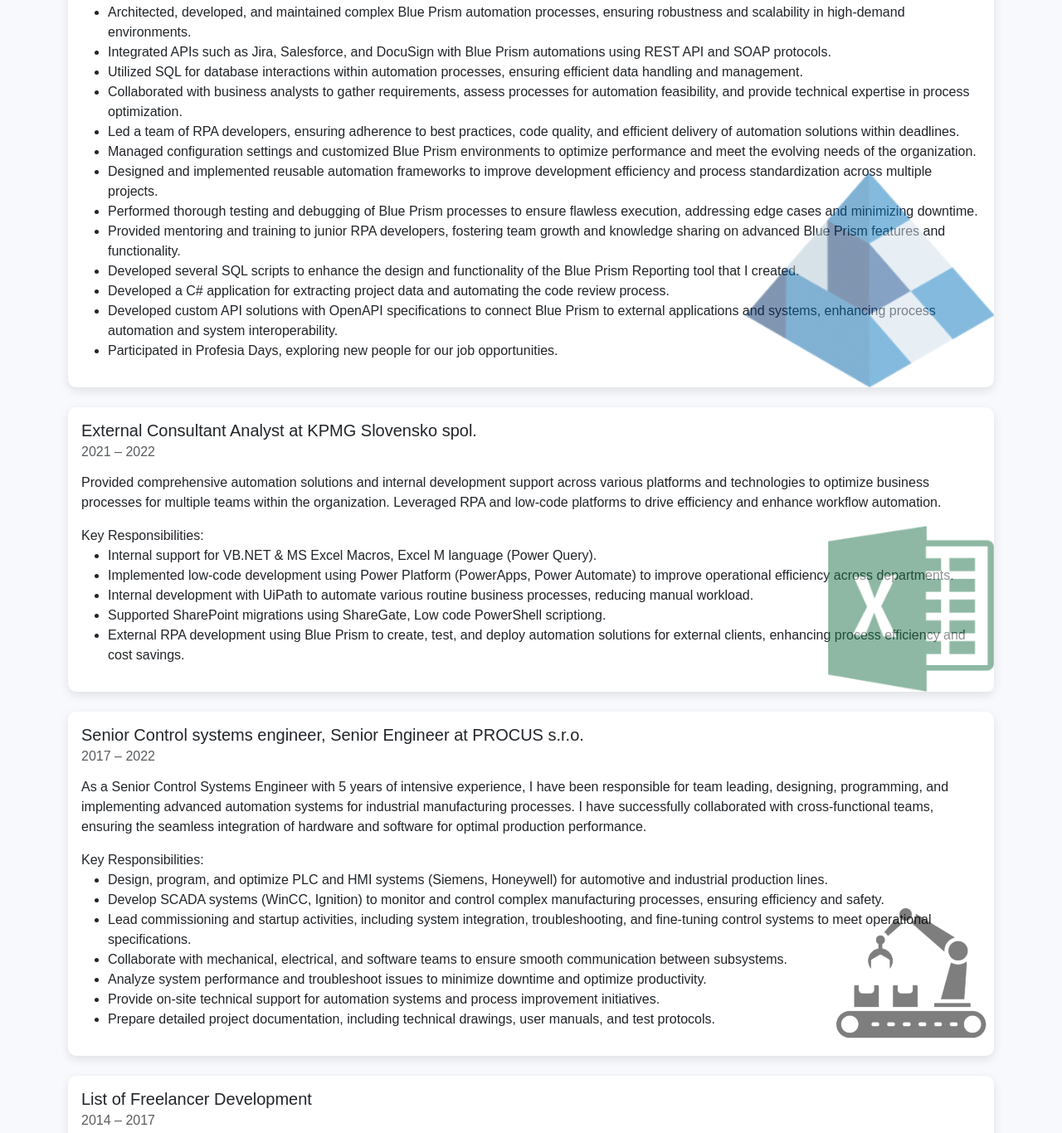
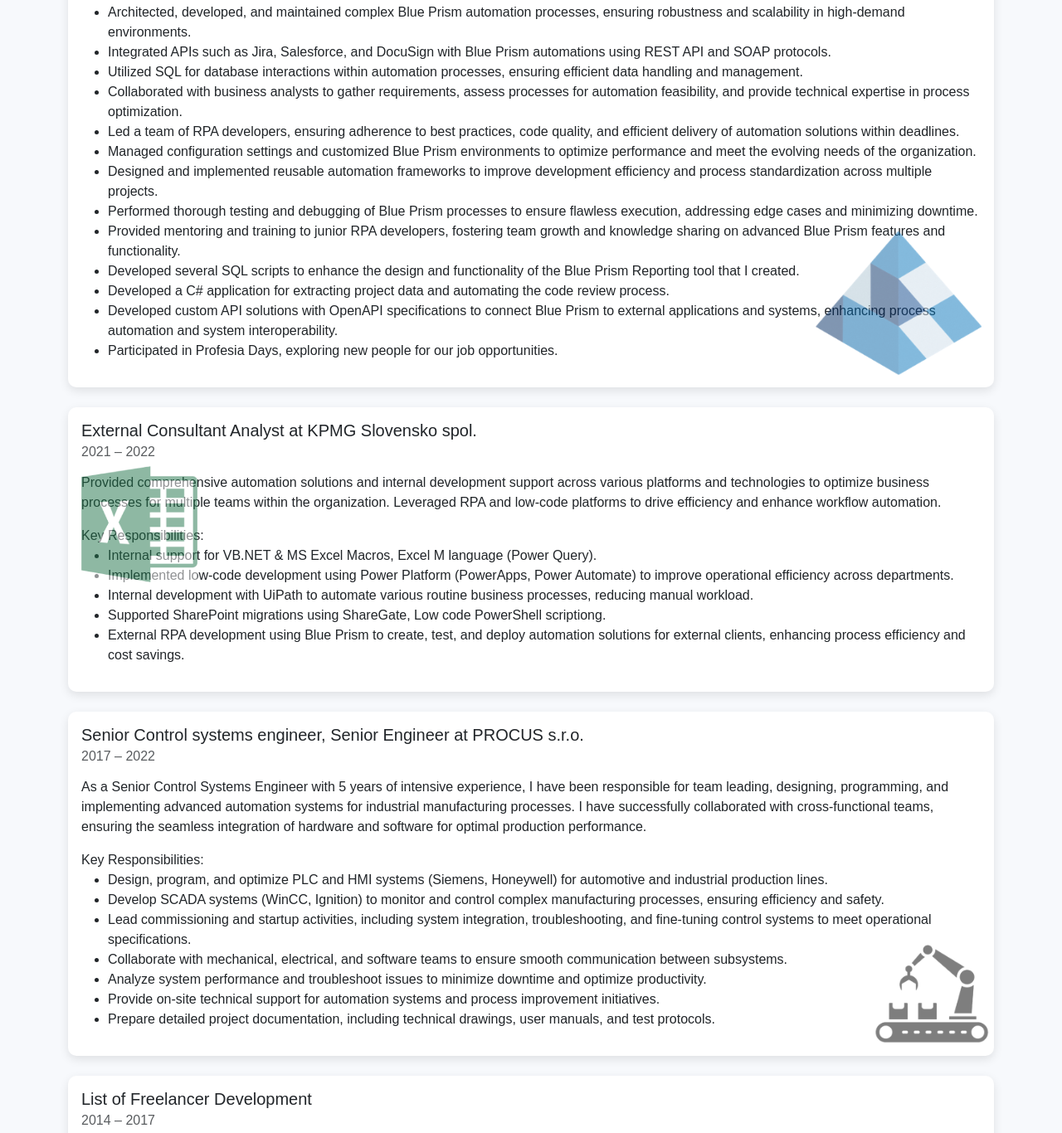
Before and after one commit to Jozef-1991/CV, a plain HTML site: page index.html in a window 1280 px wide. Shown: the part 2231-3597 px from the top of the page at 83% size. Drawn offline with nearby package versions, Linux system fonts and the light colour scheme.

Commit message:
Update index.html

```diff
--- a/index.html
+++ b/index.html
@@ -286,8 +286,8 @@
                     <div class="card-body">
                         <h5 class="card-title">Senior RPA Developer at ARVAL Competence Center Bratislava</h5>
                         <h6 class="card-subtitle mb-2 text-muted">2022 – 2024</h6>
-                        <img src="image\webpage\1.png" width="300" height="300" class="img-fluid rounded-end"
-                            style="position:absolute; bottom:0; right:0; opacity: 0.5; z-index:0;">
+                        <img src="image\webpage\1.png" width="200" height="200" class="img-fluid rounded-end"
+                            style="position:absolute; bottom:15px; right:15px; opacity: 0.5; z-index:0;">
                         <p class="card-text">
                         <p>
                             Led the design, development, and deployment of advanced robotic process automation (RPA)
@@ -333,8 +333,8 @@
                     <div class="card-body">
                         <h5 class="card-title">External Consultant Analyst at KPMG Slovensko spol.</h5>
                         <h6 class="card-subtitle mb-2 text-muted">2021 – 2022</h6>
-                        <img src="image\webpage\33.png" width="200" height="200" class="img-fluid rounded-end"
-                            style="position:absolute; bottom:0; right:0; opacity: 0.5; z-index:0;">
+                        <img src="image\webpage\33.png" width="140" height="140" class="img-fluid rounded-end"
+                            style="position:absolute; bottom:15px right:15px; opacity: 0.5; z-index:0;">
                         <p class="card-text">
                         <p>
                             Provided comprehensive automation solutions and internal development support across various
@@ -362,7 +362,7 @@
                     <div class="card-body">
                         <h5 class="card-title">Senior Control systems engineer, Senior Engineer at PROCUS s.r.o.</h5>
                         <h6 class="card-subtitle mb-2 text-muted">2017 – 2022</h6>
-                        <img src="image\webpage\plc2.png" width="200" height="200" class="img-fluid rounded-end"
+                        <img src="image\webpage\plc2.png" width="150" height="150" class="img-fluid rounded-end"
                             style="position:absolute; bottom:0; right:0; opacity: 0.5; z-index:0;">
                         <p class="card-text">
                         <p>
```
